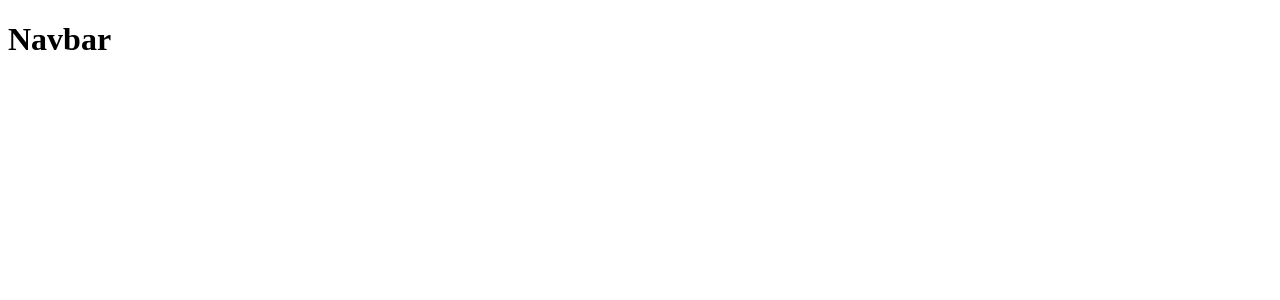
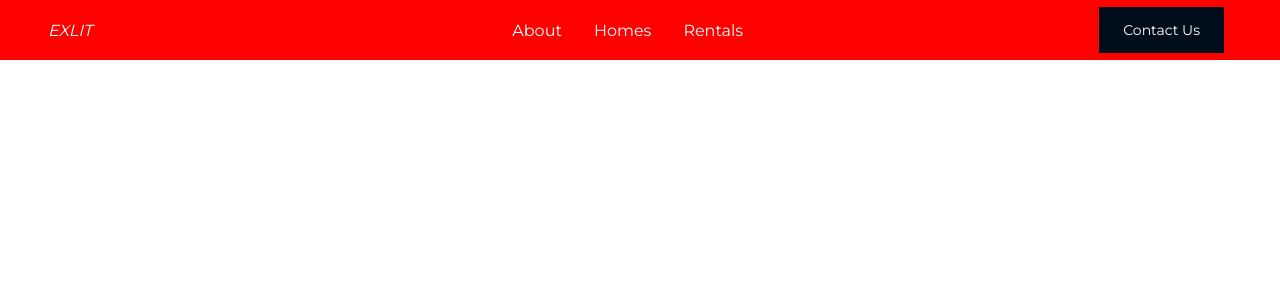
Before and after one commit to alimbaeva/React_-Website_Animation_2022_YT, a React (Create React App) app in the folder react-animation-site/: page / in a window 1280 px wide. Shown: the top 300 px of the page. Built offline with nearby package versions, Linux system fonts and the light colour scheme.

Commit message:
feat: added files global style MenuDate

```diff
--- a/react-animation-site/public/index.html
+++ b/react-animation-site/public/index.html
@@ -1,14 +1,12 @@
 <!DOCTYPE html>
 <html lang="en">
+
 <head>
   <meta charset="utf-8" />
   <link rel="icon" href="%PUBLIC_URL%/favicon.ico" />
   <meta name="viewport" content="width=device-width, initial-scale=1" />
   <meta name="theme-color" content="#000000" />
-    <meta
-      name="description"
-      content="Web site created using create-react-app"
-    />
+  <meta name="description" content="Web site created using create-react-app" />
   <link rel="apple-touch-icon" href="%PUBLIC_URL%/logo192.png" />
   <!--
       manifest.json provides metadata used when your web app is installed on a
@@ -24,8 +22,12 @@
       work correctly both with client-side routing and a non-root public URL.
       Learn how to configure a non-root public URL by running `npm run build`.
     -->
+  <link rel="preconnect" href="https://fonts.googleapis.com">
+  <link rel="preconnect" href="https://fonts.gstatic.com" crossorigin>
+  <link href="https://fonts.googleapis.com/css2?family=Montserrat:wght@400;700&display=swap" rel="stylesheet">
   <title>React App</title>
 </head>
+
 <body>
   <noscript>You need to enable JavaScript to run this app.</noscript>
   <div id="root"></div>
@@ -40,4 +42,5 @@
       To create a production bundle, use `npm run build` or `yarn build`.
     -->
 </body>
+
 </html>
--- a/react-animation-site/src/App.js
+++ b/react-animation-site/src/App.js
@@ -1,9 +1,11 @@
 import React from 'react';
 import Navbar from './components/Navbar';
+import GlobalStyle from './globalStyle';
 
 function App() {
   return (
     <>
+      <GlobalStyle />
       <Navbar />
     </>
   );
--- /dev/null
+++ b/react-animation-site/src/components/Button.jsx
@@ -0,0 +1,23 @@
+import styled from "styled-components";
+import { Link } from "react-router-dom";
+
+export const Button = styled(Link)`
+background: ${({ primary }) => (primary ? '#000d1a' : 'CD853F')};
+white-space: nowrap;
+outline: none;
+border: none;
+min-width: 100px;
+max-width: 200px;
+cursor: pointer;
+text-decoration: none;
+transition: .3s;
+display: flex;
+justify-content: center;
+align-items: center;
+padding: ${({ big }) => (big ? '16px 40px' : '14px 24px')};
+color: ${({ primary }) => (primary ? "#fff" : "#000d1a")};
+font-size: ${({ big }) => (big ? "20px" : "14px")};
+&:hover {
+    transform: translateY(-2px);
+}
+`
--- a/react-animation-site/src/components/Navbar.jsx
+++ b/react-animation-site/src/components/Navbar.jsx
@@ -1,10 +1,71 @@
-import React from 'react'
+import React from 'react';
+import styled, { css } from 'styled-components/macro';
+import { Link } from 'react-router-dom';
+import { menuDate } from '../data/MenuDate';
+import { Button } from './Button';
 
-function Navbar() {
+const Nav = styled.nav`
+    height: 60px;
+    display: flex;
+    justify-content: space-between;
+    padding: 1rem 2rem;
+    z-index:100;
+    position: fixed;
+    width: 100%;
+    background:red;
+`;
+
+const NavLink = css`
+    color:#fff;
+    display: flex;
+    align-items: center;
+    padding: 0 1rem;
+    height: 100%;
+    cursor: pointer;
+    text-decoration: none;
+`
+
+const Logo = styled(Link)`
+    ${NavLink}
+    font-style: italic;
+`;
+
+const MenuBar = styled.i`
+    display: none;
+`;
+
+const NavMenu = styled.div`
+    display: flex;
+    align-items: center;
+    margin-right: -48px;
+`;
+
+const NavMenuLinks = styled(Link)`
+    ${NavLink}
+`;
+
+const NavBtn = styled.div`
+display: flex;
+align-items: center;
+margin-right: 24px;
+`;
+
+const Navbar = () => {
     return (
-        <div>
-            <h1>Navbar</h1>
-        </div>
+        <Nav>
+            <Logo to='/'>EXLIT</Logo>
+            <MenuBar />
+            <NavMenu>
+                {menuDate.map((item, index) => (
+                    <NavMenuLinks to={item.link} key={index}>
+                        {item.title}
+                    </NavMenuLinks>
+                ))}
+            </NavMenu>
+            <NavBtn>
+                <Button to='/contact' primary='true'>Contact Us</Button>
+            </NavBtn>
+        </Nav>
     )
 }
 
--- /dev/null
+++ b/react-animation-site/src/data/MenuDate.jsx
@@ -0,0 +1,5 @@
+export const menuDate = [
+    { title: "About", link: "/about" },
+    { title: "Homes", link: "/homes" },
+    { title: "Rentals", link: "/rentals" }
+]
--- /dev/null
+++ b/react-animation-site/src/globalStyle.jsx
@@ -0,0 +1,16 @@
+import { createGlobalStyle } from "styled-components"
+
+const GlobalStyle = createGlobalStyle`
+    *{
+        margin: 0;
+        padding: 0;
+        box-sizing: border-box;
+        font-family: 'Montserrat', sans-serif;
+    }
+
+    html, body {
+        overflow-x: hidden;
+    }
+`;
+
+export default GlobalStyle;
--- a/react-animation-site/src/index.js
+++ b/react-animation-site/src/index.js
@@ -2,10 +2,14 @@
 import ReactDOM from 'react-dom';
 import App from './App';
 import reportWebVitals from './reportWebVitals';
+import { BrowserRouter as Router } from 'react-router-dom';
+
 
 ReactDOM.render(
   <React.StrictMode>
-    <App />
+    <Router>
+      <App />
+    </Router>
   </React.StrictMode>,
   document.getElementById('root')
 );
```
Lines whose indentation alone changed are shown as unchanged.
